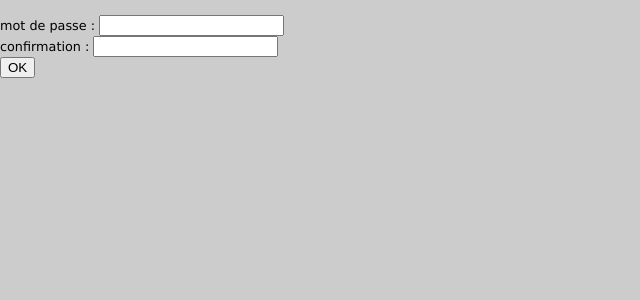
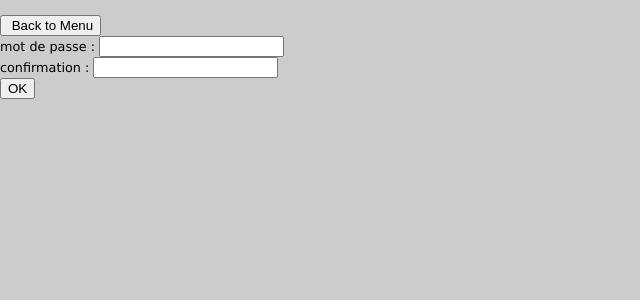
Before and after one commit to astreides/techweb-project, a PHP site: page /account.php in a window 1280 px wide. Shown: the top 300 px of the page, without its empty margins (0-640 px from the left). Run offline with PHP 8.4, Linux system fonts and the light colour scheme.

Commit message:
bouton back

```diff
--- a/account.php
+++ b/account.php
@@ -7,7 +7,7 @@
 </head>
 <body>
 <form method="post" ></br>
-
+<a href='Accueil.php'><input type = "button" value=" Back to Menu"></a></br>
 	mot de passe : <input type="password" name="nepassword" /></br>
 	confirmation : <input type="password" name="validation" /></br>
  <input type="submit" value="OK" ></br>
```
